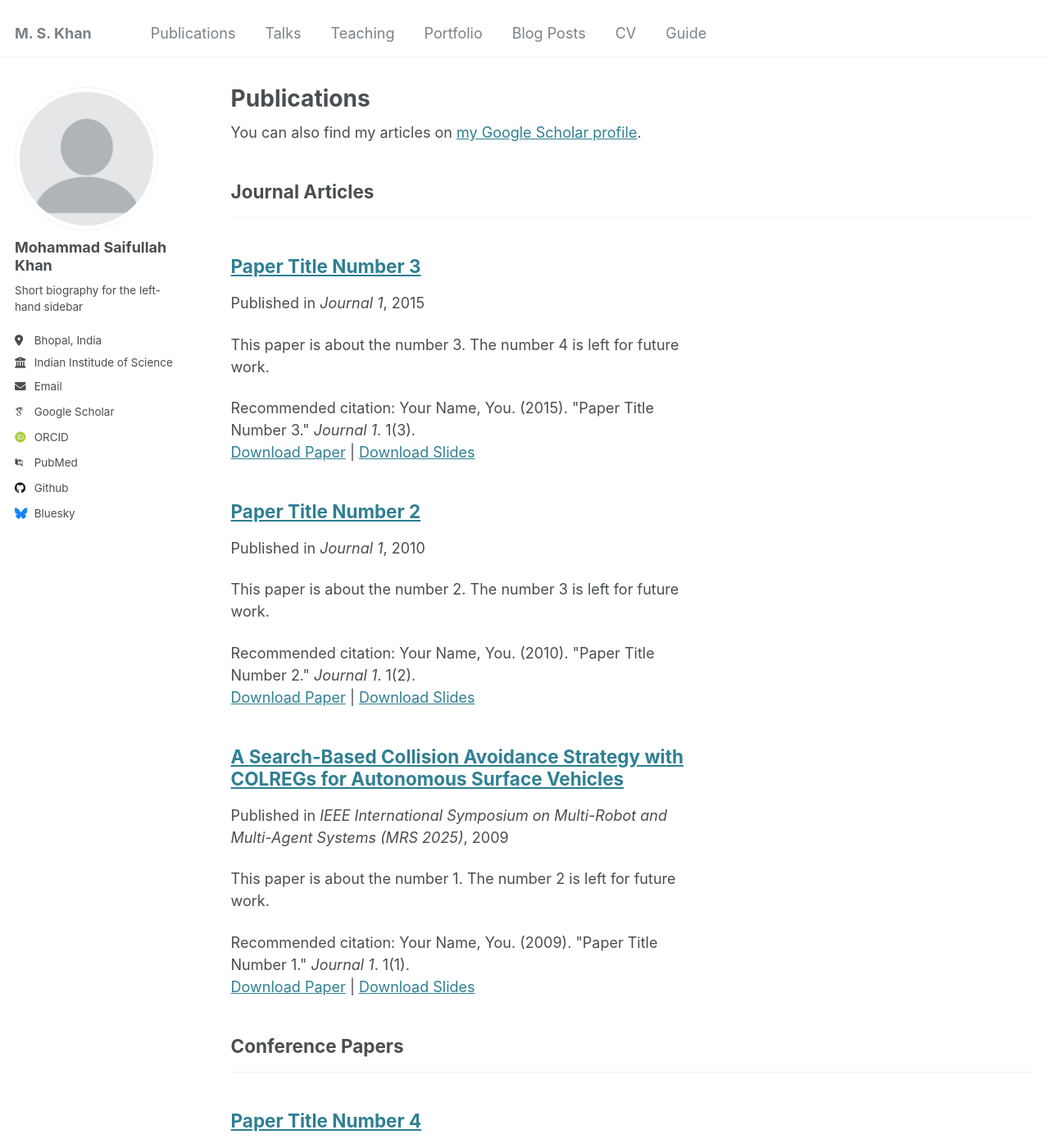
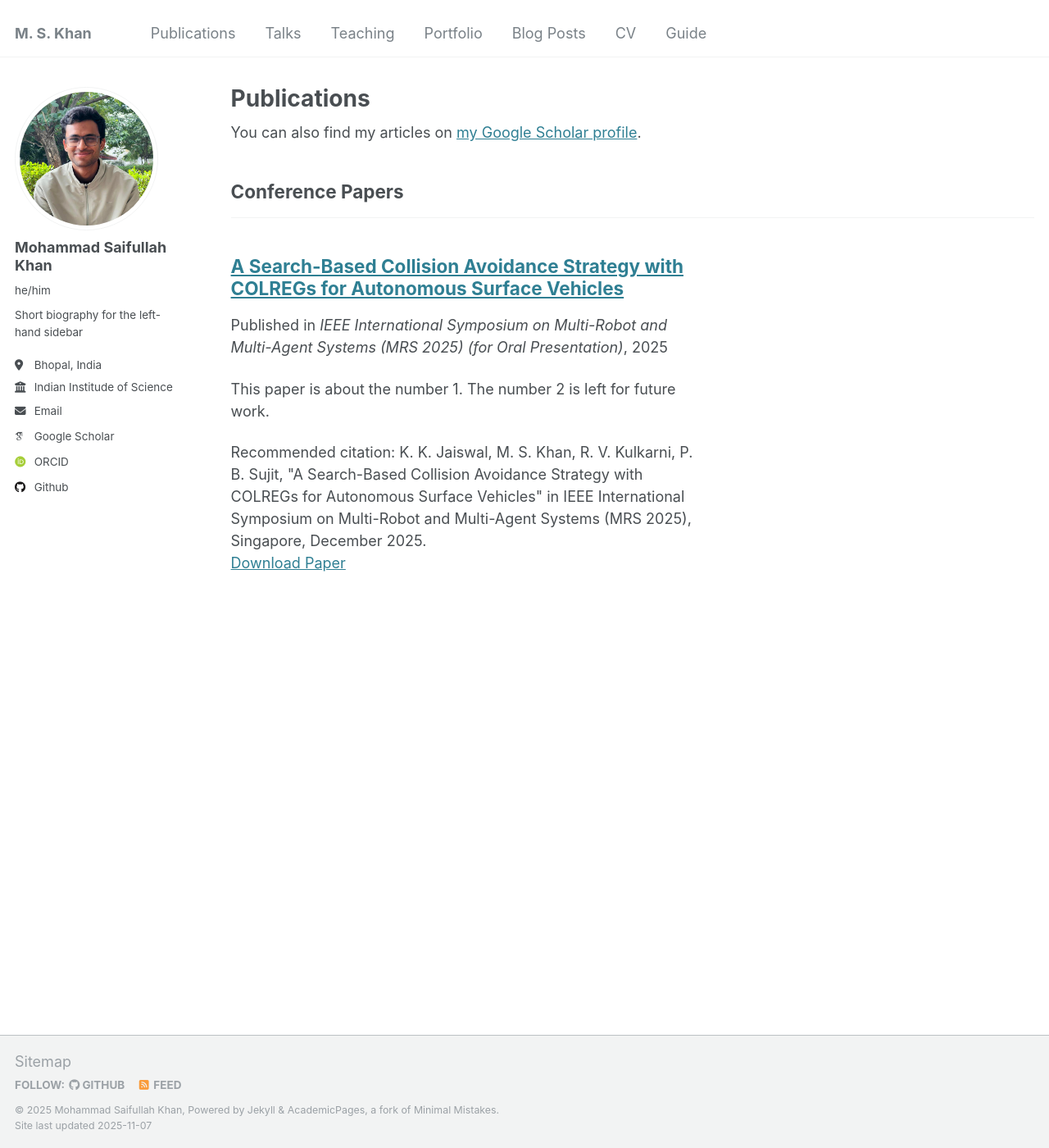
Before and after one commit to mskhan0077/mskhan0077.github.io, a Jekyll site: the page built from _pages/publications.html, in a window 1280 px wide and 1400 px high. Shown: the whole window at 82% size. Built offline with Jekyll 4.4.1, drawn with Linux system fonts in a browser that asks for light colours; some web fonts are replaced; some of the changed text lies outside the part shown.

Commit message:
added pubs

```diff
--- a/_config.yml
+++ b/_config.yml
@@ -23,7 +23,7 @@ author:
   # Biographic information
   avatar           : "profile.png"
   name             : "Mohammad Saifullah Khan"
-  pronouns         : # example: "she/her"
+  pronouns         :  "he/him"
   bio              : "Short biography for the left-hand sidebar"
   location         : "Bhopal, India"
   employer         : "Indian Institude of Science Education and Research Bhopal"
@@ -36,7 +36,7 @@ author:
   impactstory      : # URL
   orcid            : "http://orcid.org/yourorcidurl"
   semantic         : # URL
-  pubmed           : "https://www.ncbi.nlm.nih.gov/pubmed/?term=john+snow"
+  pubmed           : #"https://www.ncbi.nlm.nih.gov/pubmed/?term=john+snow"
   researchgate     : # URL
   scopus           : # URL
 
@@ -44,12 +44,12 @@ author:
   bitbucket        : # Username - Update with your username on the site
   codepen          : # Username
   dribbble         : # Username
-  github           : "academicpages"
+  github           : "mskhan0077"
   kaggle           : # Username
   stackoverflow    : # User number or user number and name (i.e., use "1" or "1/jeff-atwood")
 
   # Social media
-  bluesky          : "bsky.app" # Replace this with you Bluesky username
+  bluesky          : #"bsky.app" # Replace this with you Bluesky username
   facebook         : # Username
   flickr           : # Username
   foursquare       : # Username
@@ -76,10 +76,10 @@ author:
 
 # Publication Category - The following the list of publication categories and their headings
 publication_category:
-  books:
-    title: 'Books'
-  manuscripts:
-    title: 'Journal Articles'
+  # books:
+  #   title: 'Books'
+  # manuscripts:
+  #   title: 'Journal Articles'
   conferences:
     title: 'Conference Papers'
 
--- a/_publications/2009-10-01-paper-title-number-1.md
+++ b/_publications/2009-10-01-paper-title-number-1.md
@@ -1,14 +1,13 @@
 ---
 title: "A Search-Based Collision Avoidance Strategy with COLREGs for Autonomous Surface Vehicles"
 collection: publications
-category: manuscripts
+category: conferences
 permalink: /publication/2009-10-01-paper-title-number-1
 excerpt: 'This paper is about the number 1. The number 2 is left for future work.'
-date: 2009-10-01
-venue: 'IEEE International Symposium on Multi-Robot and Multi-Agent Systems (MRS 2025)'
-slidesurl: 'http://academicpages.github.io/files/slides1.pdf'
-paperurl: 'http://academicpages.github.io/files/paper1.pdf'
-citation: 'Your Name, You. (2009). &quot;Paper Title Number 1.&quot; <i>Journal 1</i>. 1(1).'
+date: 2025-10-01
+venue: 'IEEE International Symposium on Multi-Robot and Multi-Agent Systems (MRS 2025) (for Oral Presentation)'
+# slidesurl: 'http://academicpages.github.io/files/slides1.pdf'
+paperurl: 'http://academicpages.github.io/files/MRS25_0062_FI.pdf'
+citation: 'K. K. Jaiswal, M. S. Khan, R. V. Kulkarni, P. B. Sujit, "A Search-Based Collision Avoidance Strategy with COLREGs for Autonomous Surface Vehicles" in IEEE International Symposium on Multi-Robot and Multi-Agent Systems (MRS 2025), Singapore, December 2025.
+'
 ---
-
-The contents above will be part of a list of publications, if the user clicks the link for the publication than the contents of section will be rendered as a full page, allowing you to provide more information about the paper for the reader. When publications are displayed as a single page, the contents of the above "citation" field will automatically be included below this section in a smaller font.
--- a/_publications/2010-10-01-paper-title-number-2.md
+++ /dev/null
@@ -1,14 +0,0 @@
----
-title: "Paper Title Number 2"
-collection: publications
-category: manuscripts
-permalink: /publication/2010-10-01-paper-title-number-2
-excerpt: 'This paper is about the number 2. The number 3 is left for future work.'
-date: 2010-10-01
-venue: 'Journal 1'
-slidesurl: 'http://academicpages.github.io/files/slides2.pdf'
-paperurl: 'http://academicpages.github.io/files/paper2.pdf'
-citation: 'Your Name, You. (2010). &quot;Paper Title Number 2.&quot; <i>Journal 1</i>. 1(2).'
----
-
-The contents above will be part of a list of publications, if the user clicks the link for the publication than the contents of section will be rendered as a full page, allowing you to provide more information about the paper for the reader. When publications are displayed as a single page, the contents of the above "citation" field will automatically be included below this section in a smaller font.
--- a/_publications/2015-10-01-paper-title-number-3.md
+++ /dev/null
@@ -1,14 +0,0 @@
----
-title: "Paper Title Number 3"
-collection: publications
-category: manuscripts
-permalink: /publication/2015-10-01-paper-title-number-3
-excerpt: 'This paper is about the number 3. The number 4 is left for future work.'
-date: 2015-10-01
-venue: 'Journal 1'
-slidesurl: 'http://academicpages.github.io/files/slides3.pdf'
-paperurl: 'http://academicpages.github.io/files/paper3.pdf'
-citation: 'Your Name, You. (2015). &quot;Paper Title Number 3.&quot; <i>Journal 1</i>. 1(3).'
----
-
-The contents above will be part of a list of publications, if the user clicks the link for the publication than the contents of section will be rendered as a full page, allowing you to provide more information about the paper for the reader. When publications are displayed as a single page, the contents of the above "citation" field will automatically be included below this section in a smaller font.
--- a/_publications/2024-02-17-paper-title-number-4.md
+++ /dev/null
@@ -1,13 +0,0 @@
----
-title: "Paper Title Number 4"
-collection: publications
-category: conferences
-permalink: /publication/2024-02-17-paper-title-number-4
-excerpt: 'This paper is about fixing template issue #693.'
-date: 2024-02-17
-venue: 'GitHub Journal of Bugs'
-paperurl: 'http://academicpages.github.io/files/paper3.pdf'
-citation: 'Your Name, You. (2024). &quot;Paper Title Number 3.&quot; <i>GitHub Journal of Bugs</i>. 1(3).'
----
-
-The contents above will be part of a list of publications, if the user clicks the link for the publication than the contents of section will be rendered as a full page, allowing you to provide more information about the paper for the reader. When publications are displayed as a single page, the contents of the above "citation" field will automatically be included below this section in a smaller font.
```
Also changed, not shown: images/profile.png, 1 other file.
